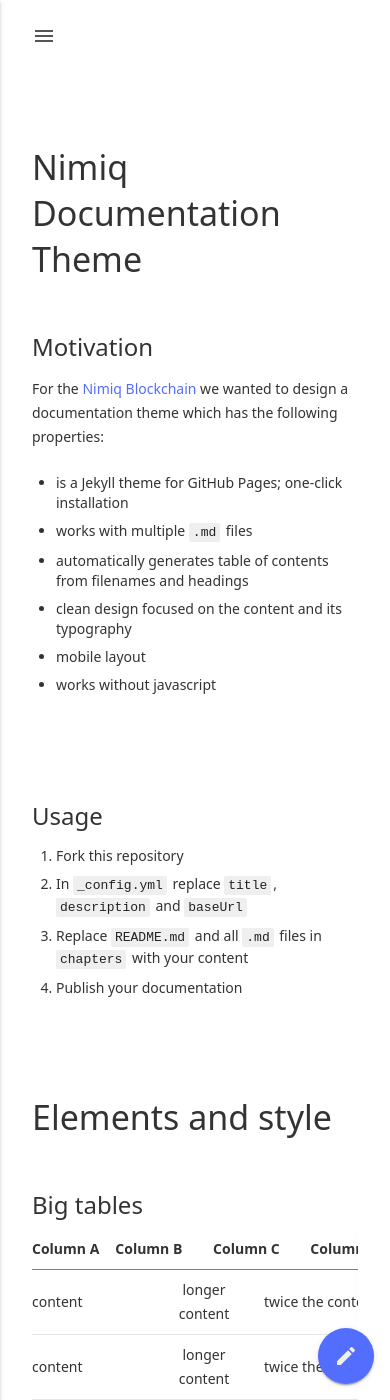
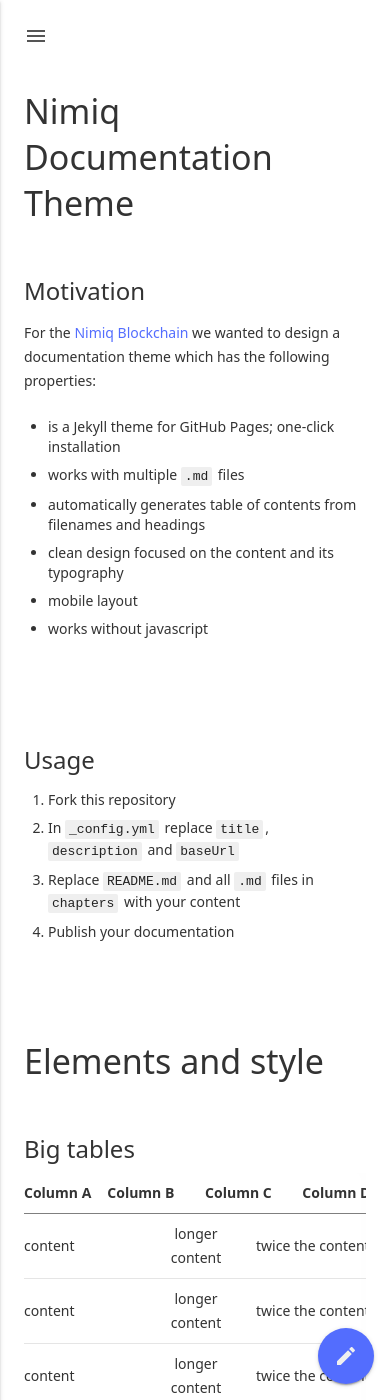
Before and after one commit to nimiq/doc-theme, a Jekyll site: the page built from README.md, in a window 390 px wide and 1400 px high. Built offline with Jekyll 4.4.1, drawn with Linux system fonts in a browser that asks for light colours; our own code applies the rules of GitHub Pages for plain Markdown files.

Commit message:
Polish responsive design

```diff
--- a/assets/css/style.css
+++ b/assets/css/style.css
@@ -108,6 +108,12 @@ h2+h3 {
     padding-top: 16px;
 }
 
+h2:before{
+    content: '';
+    margin-top: 80px;
+    /* display: block; */
+    position: relative;
+}
 
 p,
 ul,
@@ -370,6 +376,7 @@ a.logo {
     letter-spacing: 0.14em;
     font-weight: 800;
     color: rgb(90, 90, 90);
+    white-space: nowrap;
 }
 
 .logo h1+p {
@@ -421,6 +428,7 @@ a.logo {
     text-align: center;
     opacity: 0;
     transition: opacity 300ms;
+    pointer-events: none;
 }
 
 .improve-me:hover:before {
@@ -437,15 +445,6 @@ a#nav-button{
 
 /* Responsiveness */
 
-/* mobile-small, large, small-landscape, large-landscape, large-landscape, tablet s-l, l-l, small, large */
-/*@media all and (min-width: 0) and (max-width: 360px) and (orientation: portrait),
-       all and (min-width: 361px) and (orientation: portrait),
-       all and (min-width: 0) and (max-width: 480px) and (orientation: landscape),
-       all and (min-width: 481px) and (orientation: landscape),
-       all and (min-width: 600px) and (max-width: 960px) and (orientation: landscape),
-       all and (min-width: 961px) and (orientation: landscape),
-       all and (min-width: 600px) and (orientation: portrait),
-       all and (min-width: 601px) and (max-width: 840px) and (orientation : portrait) {*/
 /* all touch devices */
 @media (pointer: coarse), (max-width: 1040px) {
     table {
@@ -472,15 +471,15 @@ a#nav-button{
 
     section {
         width: auto;
-        padding: 80px 32px;
+        padding: 24px;
     }
 
     aside {
         transform: translate(-100%);
         box-shadow: var(--box-shadow);
-        width: 304px;
+        width: 312px;
         z-index: 1;
-        padding: 16px 16px 16px 72px;
+        padding: 16px 16px 16px 56px;
     }
 
     aside:target {
@@ -492,7 +491,7 @@ a#nav-button{
         top: 0;
         left: 0;
         right: 0;
-        padding: 24px 32px;
+        padding: 24px 24px;
         border-bottom: none;
         display: flex;
         align-items: center;
@@ -521,22 +520,22 @@ a#nav-button{
         bottom: 16px;
         right: 16px;
     }
+
+    .logo h1{
+        font-size: 24px;
+        margin-bottom: 2px;
+    }
+
+    .logo h1+p{
+        font-size: 13px;
+    }
+
+    nav ul.active-toc > li > a:before{
+        margin-left: -20px;
+    }
 }
 
 
-
-/* desktop-x-small-landscape */
-/*@media all and (min-width: 0) and (max-width: 480px) and (orientation: landscape),*/
-/* desktop-x-small */
-       /*all and (min-width: 0) and (max-width: 480px) and (max-aspect-ratio: 4/3),*/
-/* desktop-small-landscape */
-/*@media all and (min-width: 481px) and (max-width: 840px) and (orientation: landscape),*/
-/* desktop-small */
-       /*all and (min-width: 481px) and (max-width: 840px) and (max-aspect-ratio: 4/3),*/
-/* desktop-medium-landscape */
-       /*all and (min-width: 840px) and (max-width: 1280px) and (orientation: landscape),*/
-/* desktop-large */
-       /*all and (min-width: 1281px) and (max-width: 1600px) {*/
 
 /* all click devices */
 @media (min-width: 1041px) {
```
